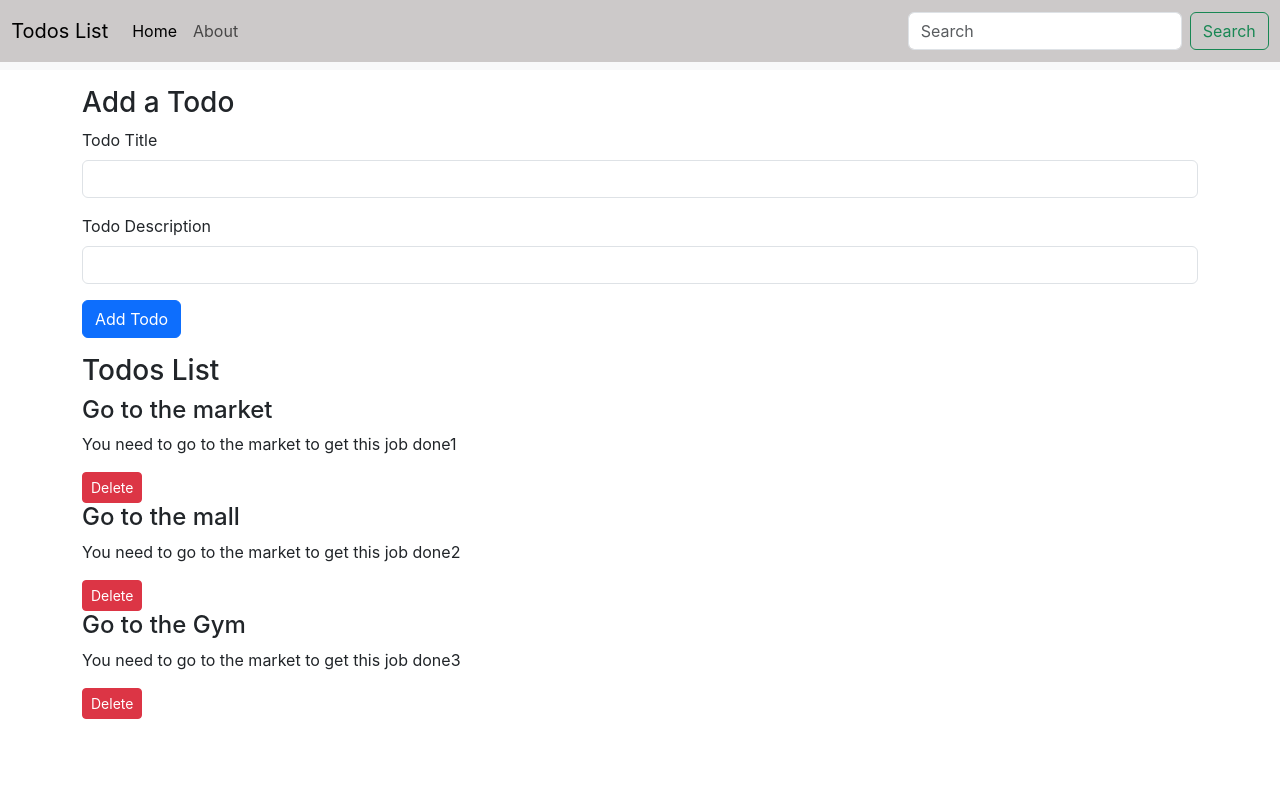
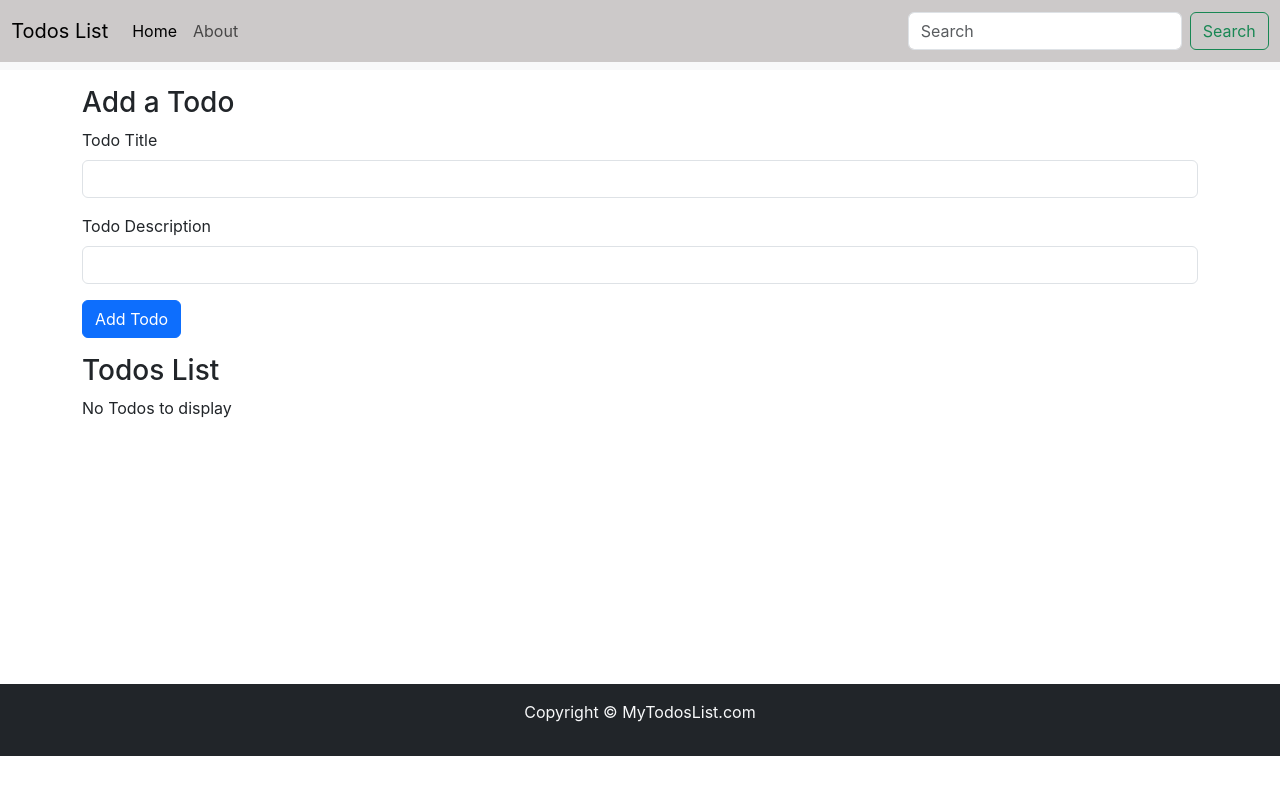
Before and after one commit to Karan-Babar/todos-list_React, a React (Create React App) app: page / in a window 1280 px wide. Shown: the top 800 px of the page. Built offline with nearby package versions, Linux system fonts and the light colour scheme.

Commit message:
Use Local storage for Todo List. This helps to store data of Todos List.

```diff
--- a/src/App.js
+++ b/src/App.js
@@ -4,20 +4,34 @@ import {Header} from "./MyComponents/Header";
 import Todos from "./MyComponents/Todos";
 import AddTodo from "./MyComponents/AddTodo";
 import Footer from "./MyComponents/Footer";
-import React, { useState } from 'react';
+import React, { useState, useEffect, useEffectEvent } from 'react';
 
 function App() {
+  let initTodo;
+  if(localStorage.getItem("todos")===null) {
+        initTodo = [];
+  }else{
+    initTodo = JSON.parse(localStorage.getItem("todos"));
+  }
+
    const onDelete = (todo)=>{
     console.log("I am onDelete", todo);
 
     setTodos(todos.filter((e)=>{
       return e!==todo;
     }))
+    localStorage.setItem("todos", JSON.stringify(todos));
    }
 
    const addTodo = (title,desc)=>{
       console.log("I am adding thid todo", title, desc);
-      let sno = todos[todos.length-1].sno + 1;
+      let sno;
+      if (todos.length==0){
+        sno = 1;
+      }else{
+          sno = todos[todos.length-1].sno + 1;
+
+      }
       const myTodo = {
         sno: sno,
         title: title,
@@ -27,23 +41,10 @@ function App() {
       console.log(myTodo);
    }
 
-  const [todos, setTodos] = useState([
-    {
-      sno: 1,
-      title: "Go to the market",
-      desc: "You need to go to the market to get this job done1"
-    },
-     {
-      sno: 2,
-      title: "Go to the mall",
-      desc: "You need to go to the market to get this job done2"
-    },
-     {
-      sno: 3,
-      title: "Go to the Gym",
-      desc: "You need to go to the market to get this job done3"
-    },
-  ]);
+  const [todos, setTodos] = useState(initTodo);
+         useEffect(() => {
+                  localStorage.setItem("todos", JSON.stringify(todos));
+                },[todos])
 
   return (
     <>
--- a/src/MyComponents/AddTodo.js
+++ b/src/MyComponents/AddTodo.js
@@ -9,8 +9,11 @@ const AddTodo = (props) => {
           e.preventDefault();
           if(!title || !desc){
             alert("Title and Description cannot be blank");
+          }else{
+          props.addTodo(title,desc);
+          setTitle("");
+          setDesc("");
           }
-          props.addTodo(title,desc);
      }
   return (
     <div className='container my-3'>
```
